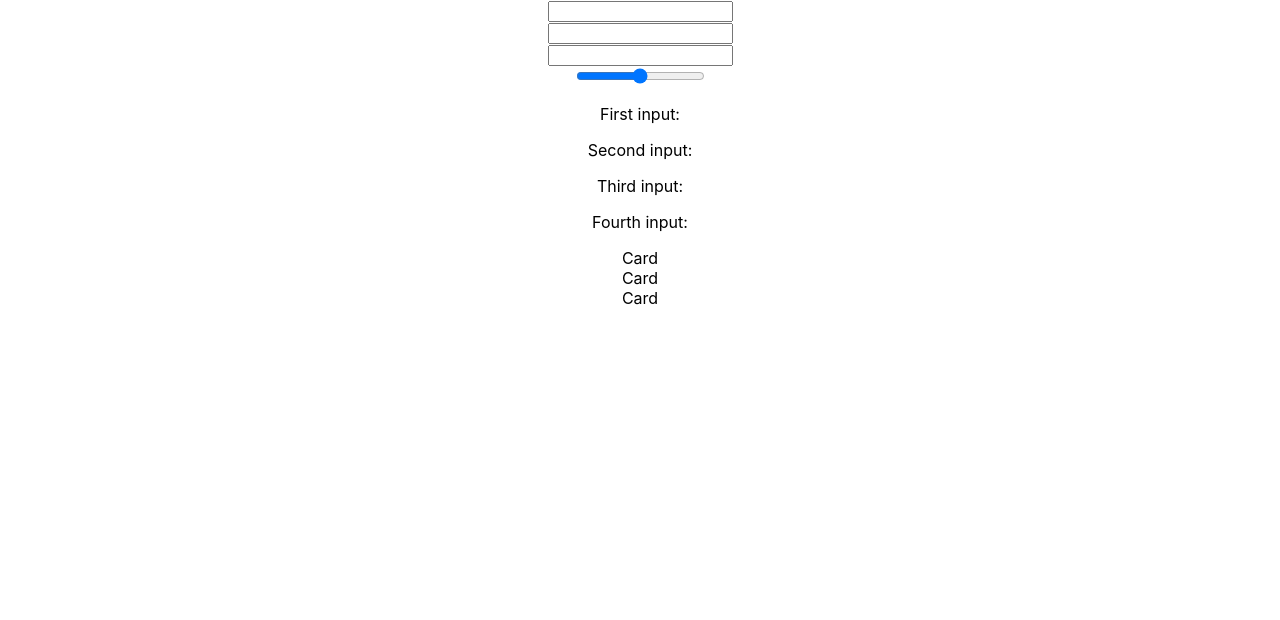
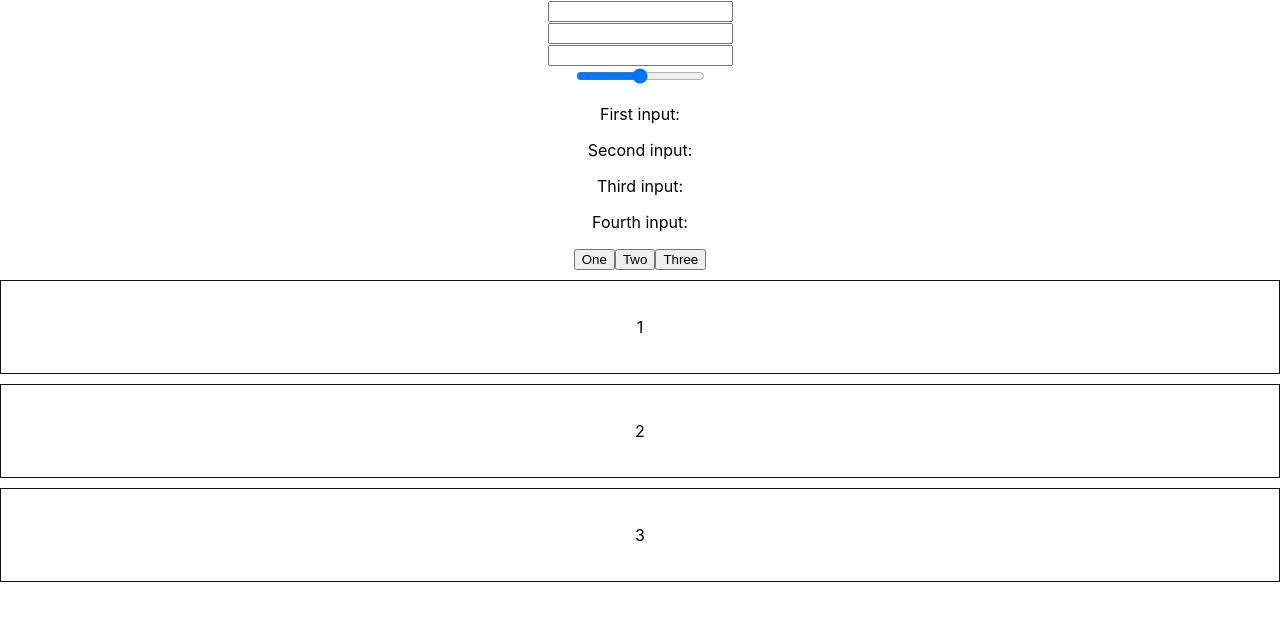
Before and after one commit to GUchechi/reusable-components, a React (Create React App) app: page / in a window 1280 px wide. Shown: the top 620 px of the page. Built offline with nearby package versions, Linux system fonts and the light colour scheme.

Commit message:
styled card.jsx

```diff
--- a/src/App.js
+++ b/src/App.js
@@ -38,10 +38,15 @@ function App() {
       <p>Third input:{thirdInput}</p>
       <p>Fourth input:{fourthInput}</p>
      </div>
+        <nav>
+          <button>One</button>
+          <button>Two</button>
+          <button>Three</button>
+        </nav>
        <div>
-        <Card />
-        <Card />
-        <Card />
+        <Card title="1" />
+        <Card title="2" />
+        <Card title="3" />
        </div>
     </div>
   );
--- a/src/Components/Card/Card.css
+++ b/src/Components/Card/Card.css
@@ -0,0 +1,5 @@
+.card {
+    border: 1px solid #111;
+    margin: 10px 0;
+    padding: 20px;
+}
--- a/src/Components/Card/Card.jsx
+++ b/src/Components/Card/Card.jsx
@@ -1,8 +1,11 @@
 import React from 'react'
+import './Card.css'
 
-const Card = () => {
+const Card = ({title}) => {
   return (
-    <div>Card</div>
+    <div className='card'>
+      <p>{title}</p>
+    </div>
   )
 }
 
```
